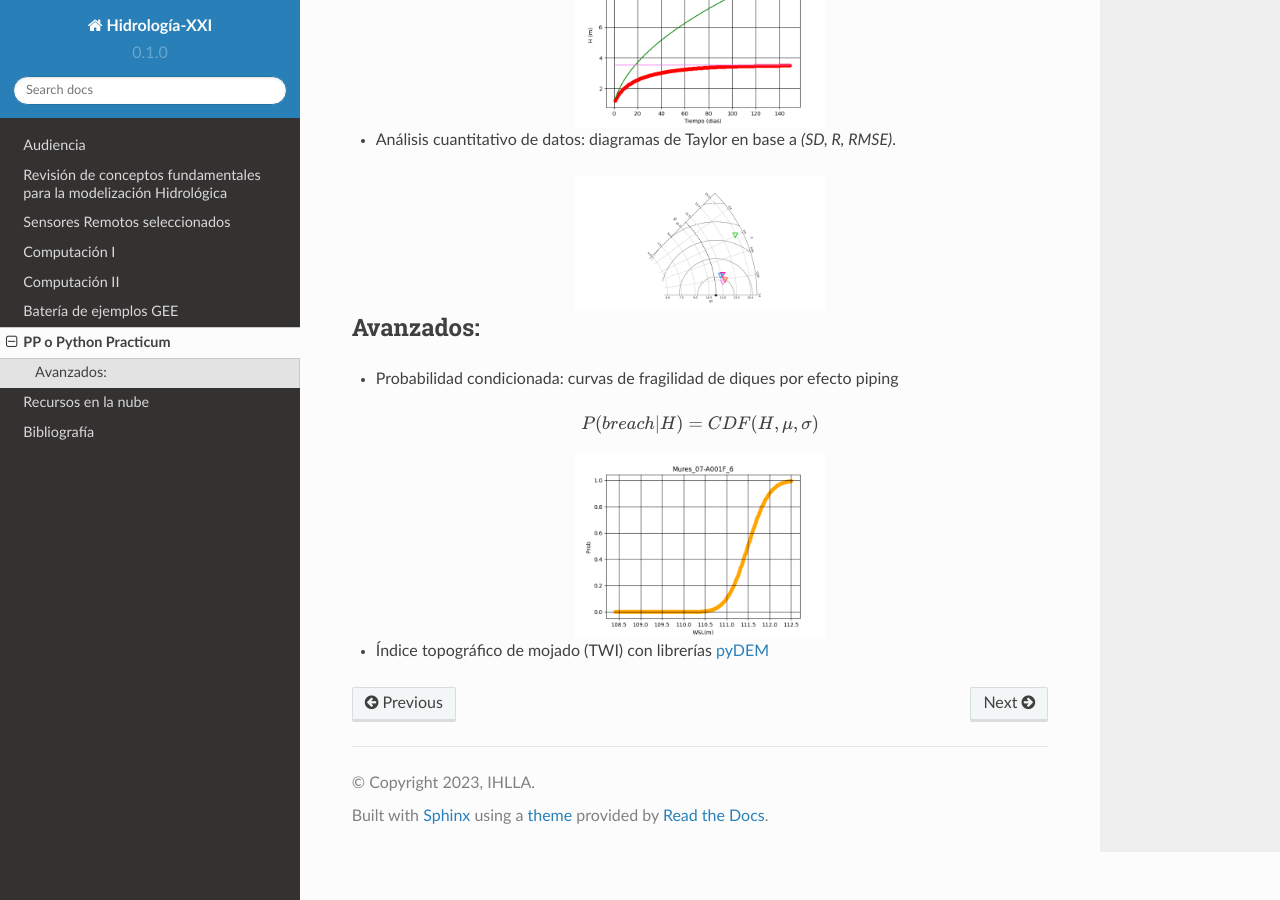
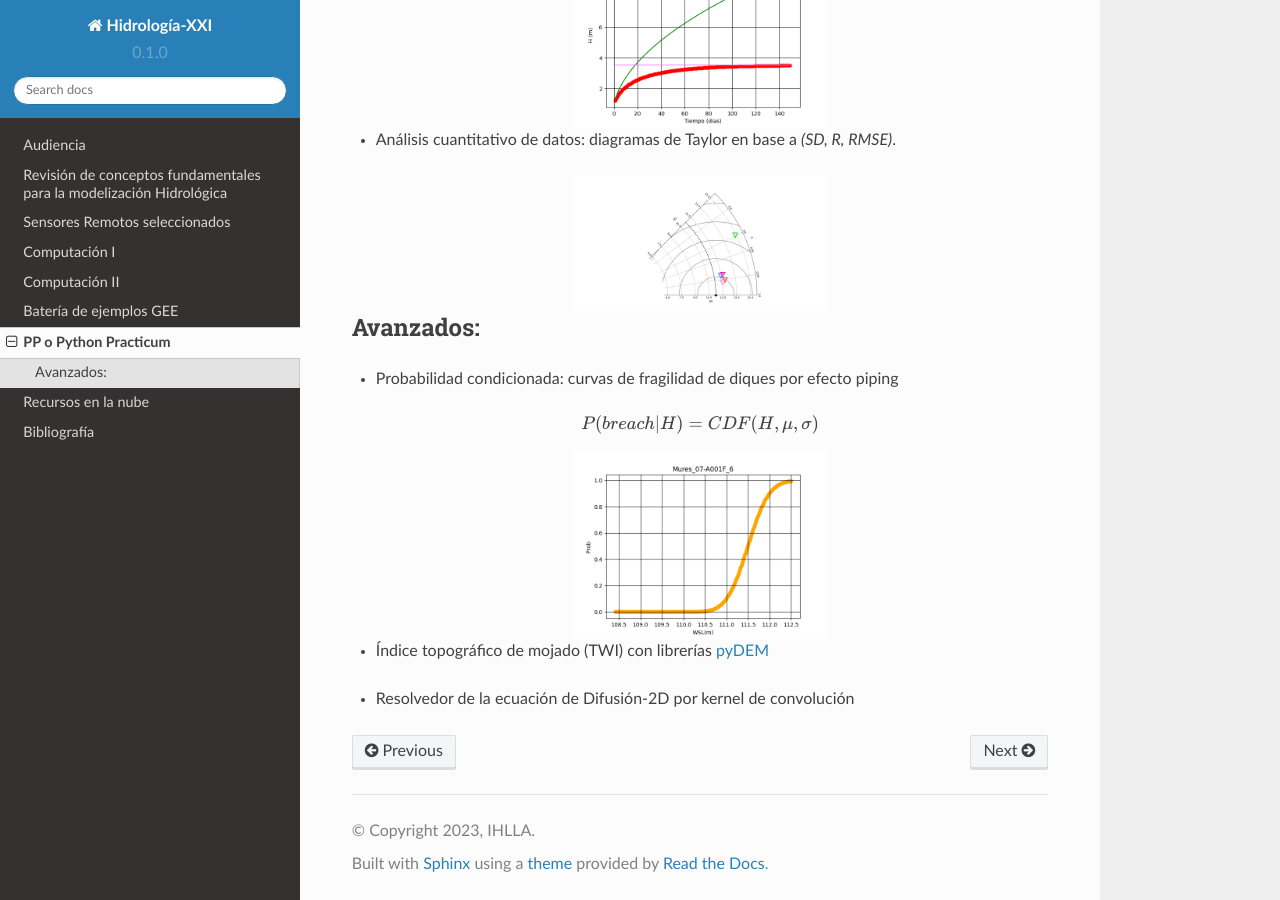
Before and after one commit to ivillamadrid/HidrologiaXXI, a Sphinx documentation site: the page built from docs/source/pythonpracticum.rst, in a window 1280 px wide and 900 px high, scrolled down 793 px. Built offline with Sphinx 7.4.7 and the Read the Docs theme 2.0.0, drawn with Linux system fonts in a browser that asks for light colours.

Commit message:
Update pythonpracticum.rst

```diff
--- a/docs/source/pythonpracticum.rst
+++ b/docs/source/pythonpracticum.rst
@@ -54,3 +54,5 @@ Avanzados:
 * Índice topográfico de mojado (TWI) con librerías `pyDEM`_
 
 .. _pyDEM: https://github.com/creare-com/pydem
+
+* Resolvedor de la ecuación de Difusión-2D por kernel de convolución
```
